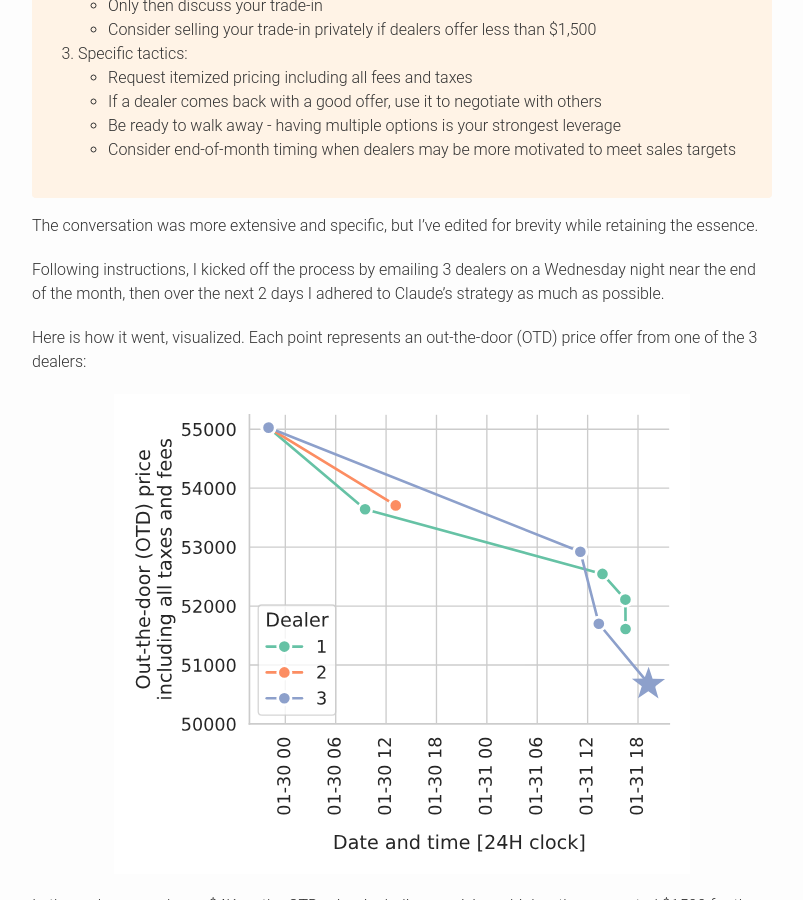
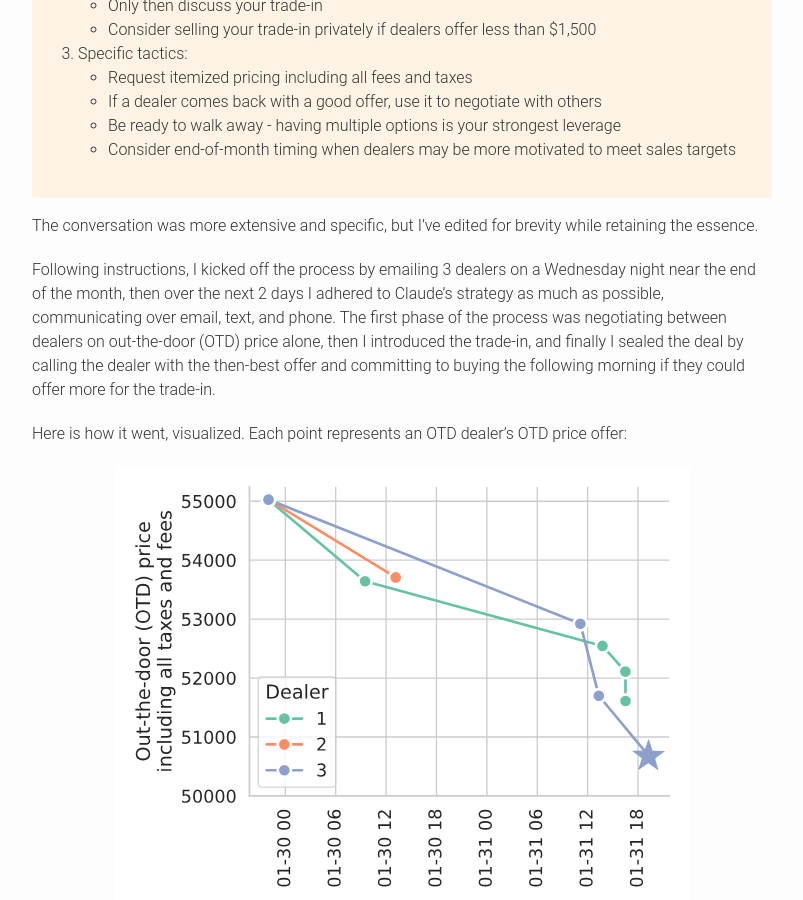
Before and after one commit to dcroote/dcroote.github.io, a Jekyll site: the page built from _posts/2025-02-01-ai-car-negotiations.md, in a window 1280 px wide and 900 px high, scrolled down 1346 px. Shown: the whole window, without its empty margins (238-1041 px from the left). Built offline with Jekyll 4.4.1, drawn with Linux system fonts in a browser that asks for light colours; some web fonts are replaced.

Commit message:
fix: add more detail to car negotiations

```diff
--- a/_posts/2025-02-01-ai-car-negotiations.md
+++ b/_posts/2025-02-01-ai-car-negotiations.md
@@ -52,9 +52,9 @@ Negotiation Approach:
 
 The conversation was more extensive and specific, but I've edited for brevity while retaining the essence.
 
-Following instructions, I kicked off the process by emailing 3 dealers on a Wednesday night near the end of the month, then over the next 2 days I adhered to Claude's strategy as much as possible.
+Following instructions, I kicked off the process by emailing 3 dealers on a Wednesday night near the end of the month, then over the next 2 days I adhered to Claude's strategy as much as possible, communicating over email, text, and phone. The first phase of the process was negotiating between dealers on out-the-door (OTD) price alone, then I introduced the trade-in, and finally I sealed the deal by calling the dealer with the then-best offer and committing to buying the following morning if they could offer more for the trade-in.
 
-Here is how it went, visualized. Each point represents an out-the-door (OTD) price offer from one of the 3 dealers:
+Here is how it went, visualized. Each point represents an OTD dealer's OTD price offer:
 
 <img src="/images/ai-car-negotiations/otd-price-negotiations.svg" alt="Visualization of out-the-door price negotiations" class="centered_img" />
 
```
